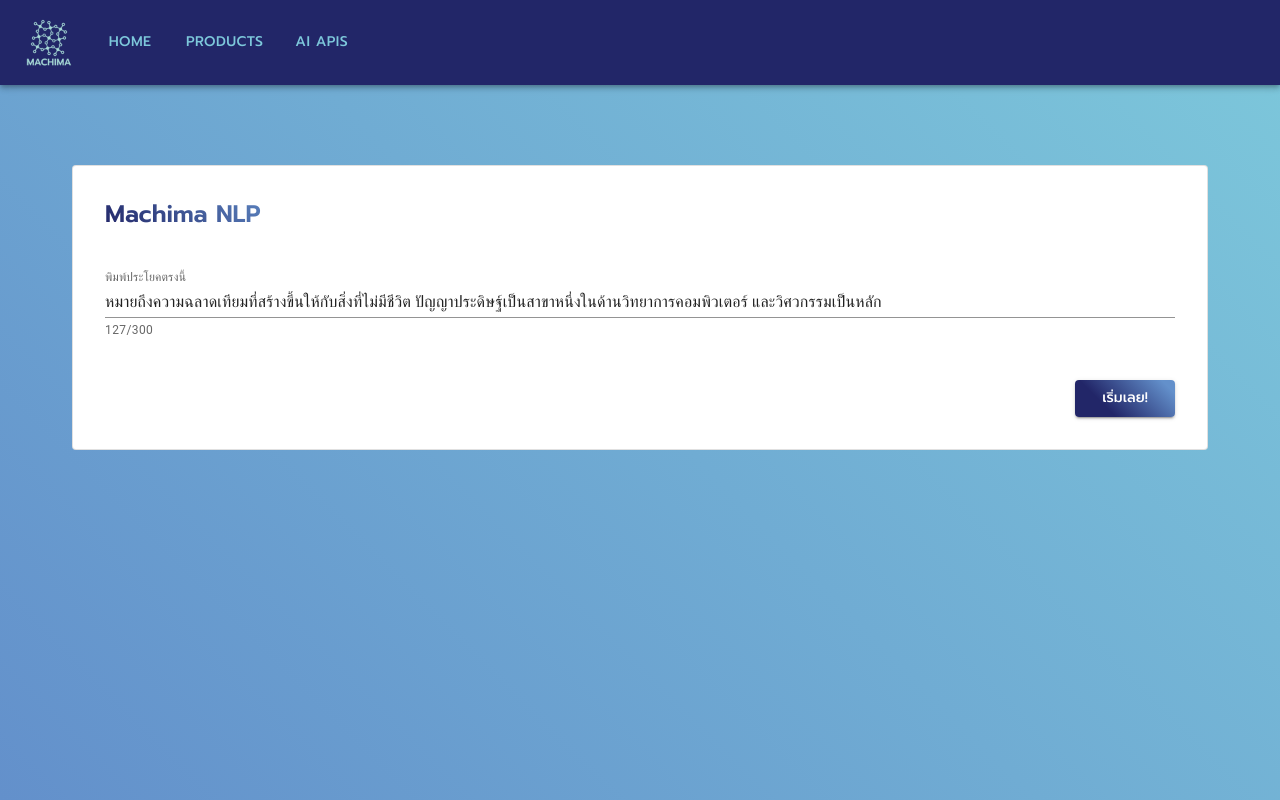
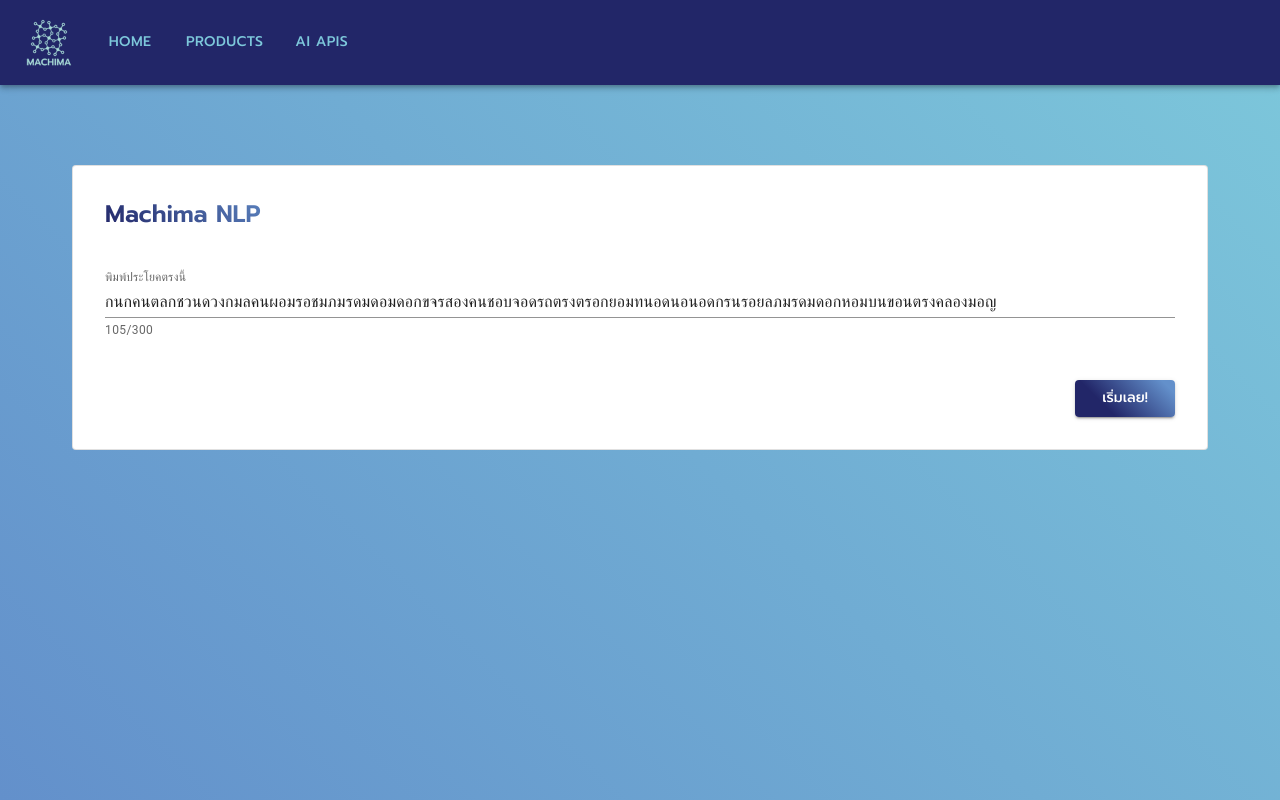
Before and after one commit to SuperAISS2-Bann-Machima/machi_nlp, a React (Create React App) app: page /api in a window 1280 px wide. Built offline with nearby package versions, Linux system fonts and the light colour scheme; a web font is replaced by a local one.

Commit message:
change apis text

```diff
--- a/src/data/apis.js
+++ b/src/data/apis.js
@@ -1 +1 @@
-export const tempApisPassege = `หมายถึงความฉลาดเทียมที่สร้างขึ้นให้กับสิ่งที่ไม่มีชีวิต ปัญญาประดิษฐ์เป็นสาขาหนึ่งในด้านวิทยาการคอมพิวเตอร์ และวิศวกรรมเป็นหลัก`
+export const tempApisPassege = `กนกคนตลกชวนดวงกมลคนผอมรอชมภมรดมดอมดอกขจรสองคนชอบจอดรถตรงตรอกยอมทนอดนอนอดกรนรอยลภมรดมดอกหอมบนขอนตรงคลองมอญ`
```
